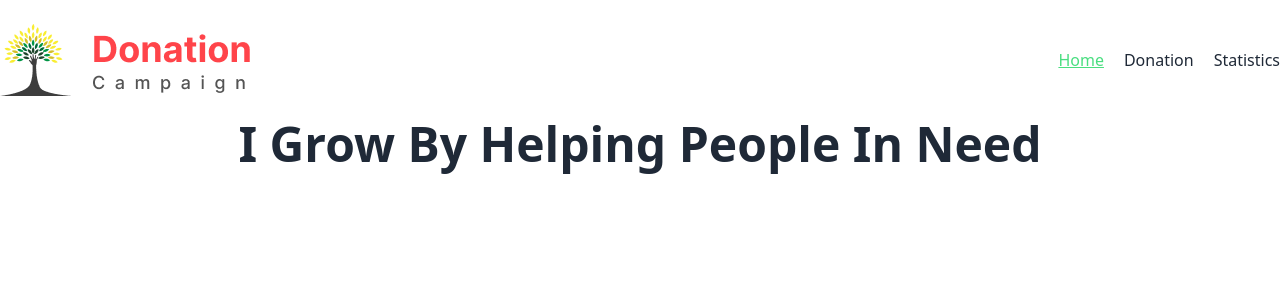
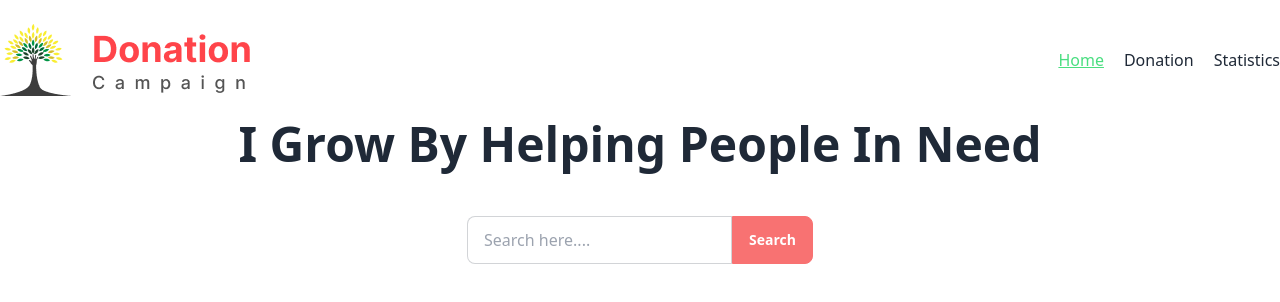
Before and after one commit to Mahmud256/Assignment-8, a React (Vite) app: page / in a window 1280 px wide. Shown: the top 302 px of the page. Built offline with nearby package versions, Linux system fonts and the light colour scheme.

Commit message:
Include Search

```diff
--- a/src/Components/Header/Banner/Banner.jsx
+++ b/src/Components/Header/Banner/Banner.jsx
@@ -4,6 +4,14 @@ const Banner = () => {
     return (
         <div>
             <h2 className="text-5xl font-bold text-center">I Grow By Helping People In Need</h2>
+            <div className="form-control">
+                <div className="input-group justify-center mt-12">
+                    <input type="text" placeholder="Search here...." className="input input-bordered" />
+                    <button className="btn btn-error normal-case text-[#fff]">
+                    Search
+                    </button>
+                </div>
+            </div>
         </div>
     );
 };
```
